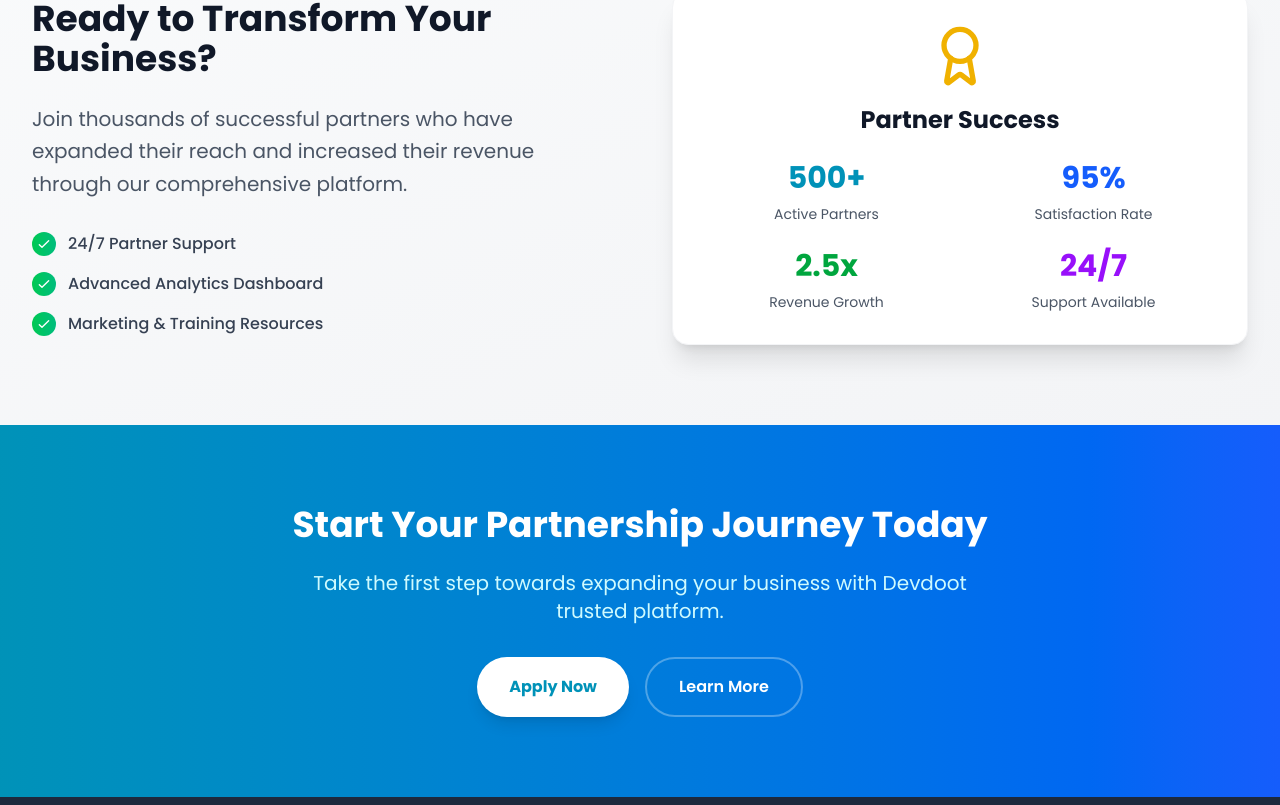
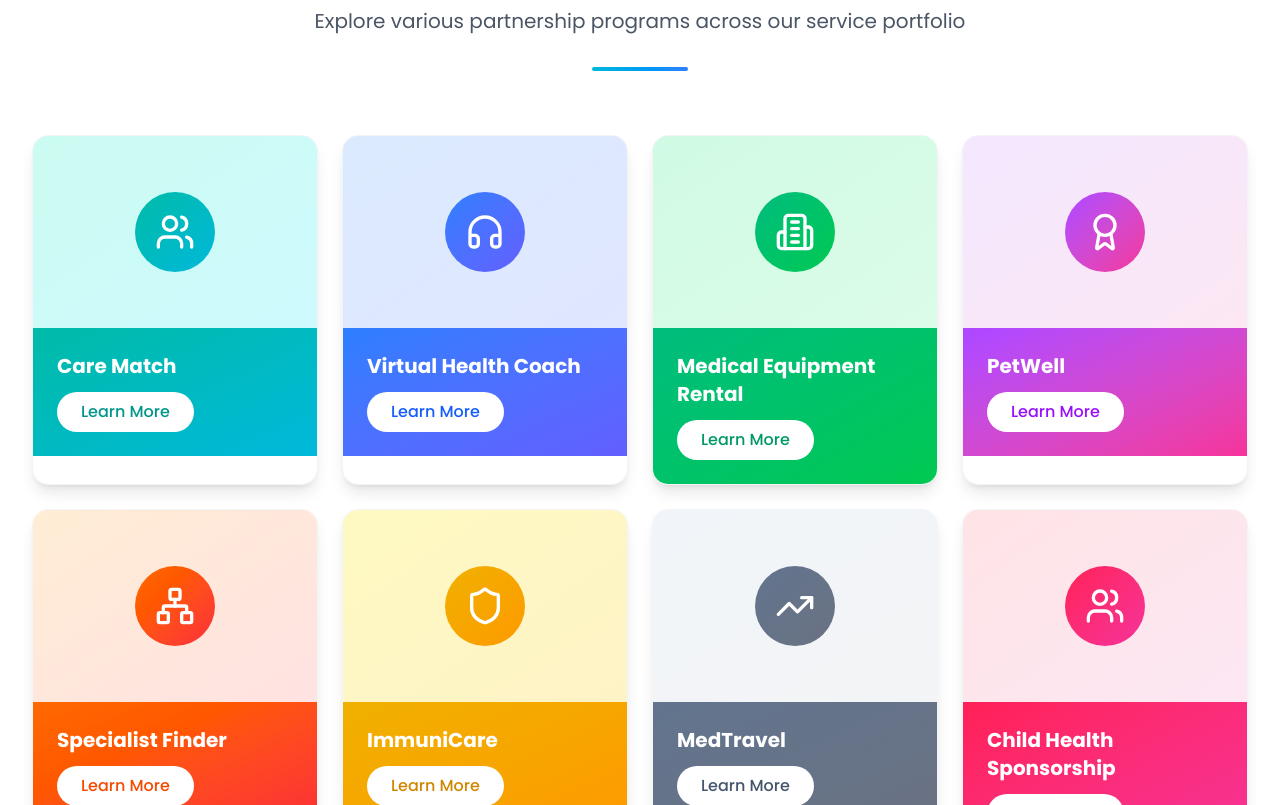
Before and after one commit to HardikJainwal/Devdoot-testing, a Next.js app: page /BeOurPartner in a window 1280 px wide. Shown: the part 1395-2200 px from the top of the page. Built offline with nearby package versions, Linux system fonts and the light colour scheme.

Commit message:
responsiveness and color issue

```diff
--- a/src/app/BeOurPartner/page.js
+++ b/src/app/BeOurPartner/page.js
@@ -139,98 +139,145 @@ export default function BeOurPartner() {
         </div>
       </section>
 
-      {/* Additional Benefits Section */}
-      <section className="py-20 bg-gradient-to-br from-gray-50 to-gray-100">
+
+      <section className="py-10 bg-white">
         <div className="max-w-7xl mx-auto px-4 sm:px-6 lg:px-8">
-          <div className="grid lg:grid-cols-2 gap-16 items-center">
-            <div>
-              <h3 className="text-3xl lg:text-4xl font-bold text-gray-900 mb-6">
-                Ready to Transform Your Business?
-              </h3>
-              <p className="text-xl text-gray-600 mb-8 leading-relaxed">
-                Join thousands of successful partners who have expanded their reach and increased their revenue through our comprehensive platform.
-              </p>
+          <div className="text-center mb-16">
+            <h2 className="text-3xl lg:text-4xl font-bold text-gray-900 mb-4">
+              Partnership Opportunities
+            </h2>
+            <p className="text-xl text-gray-600 mb-8">
+              Explore various partnership programs across our service portfolio
+            </p>
+            <div className="w-24 h-1 bg-gradient-to-r from-cyan-500 to-blue-500 mx-auto rounded-full"></div>
+          </div>
 
-              <div className="space-y-4">
-                <div className="flex items-center gap-3">
-                  <div className="w-6 h-6 bg-gradient-to-r from-green-500 to-emerald-500 rounded-full flex items-center justify-center">
-                    <svg className="w-4 h-4 text-white" fill="none" stroke="currentColor" viewBox="0 0 24 24">
-                      <path strokeLinecap="round" strokeLinejoin="round" strokeWidth={2} d="M5 13l4 4L19 7" />
-                    </svg>
-                  </div>
-                  <span className="text-gray-700 font-medium">24/7 Partner Support</span>
+          <div className="grid md:grid-cols-2 lg:grid-cols-4 gap-6">
+            {/* Care Match Card */}
+            <div className="group bg-white rounded-2xl shadow-lg hover:shadow-xl transition-all duration-300 transform hover:-translate-y-2 cursor-pointer overflow-hidden border border-gray-100">
+              <div className="relative h-48 bg-gradient-to-br from-teal-100 to-cyan-100 flex items-center justify-center">
+                <div className="w-20 h-20 bg-gradient-to-br from-teal-500 to-cyan-500 rounded-full flex items-center justify-center">
+                  <Users className="w-10 h-10 text-white" />
                 </div>
-                <div className="flex items-center gap-3">
-                  <div className="w-6 h-6 bg-gradient-to-r from-green-500 to-emerald-500 rounded-full flex items-center justify-center">
-                    <svg className="w-4 h-4 text-white" fill="none" stroke="currentColor" viewBox="0 0 24 24">
-                      <path strokeLinecap="round" strokeLinejoin="round" strokeWidth={2} d="M5 13l4 4L19 7" />
-                    </svg>
-                  </div>
-                  <span className="text-gray-700 font-medium">Advanced Analytics Dashboard</span>
-                </div>
-                <div className="flex items-center gap-3">
-                  <div className="w-6 h-6 bg-gradient-to-r from-green-500 to-emerald-500 rounded-full flex items-center justify-center">
-                    <svg className="w-4 h-4 text-white" fill="none" stroke="currentColor" viewBox="0 0 24 24">
-                      <path strokeLinecap="round" strokeLinejoin="round" strokeWidth={2} d="M5 13l4 4L19 7" />
-                    </svg>
-                  </div>
-                  <span className="text-gray-700 font-medium">Marketing & Training Resources</span>
-                </div>
+              </div>
+              <div className="p-6 bg-gradient-to-br from-teal-500 to-cyan-500 text-white">
+                <h3 className="text-xl font-bold mb-3">Care Match</h3>
+                <button className="bg-white text-teal-600 px-6 py-2 rounded-full font-medium hover:bg-gray-100 transition-colors">
+                  Learn More
+                </button>
               </div>
             </div>
 
-            <div className="relative">
-              <div className="bg-white p-8 rounded-2xl shadow-xl border border-gray-100">
-                <div className="text-center mb-6">
-                  <Award className="w-16 h-16 text-yellow-500 mx-auto mb-4" />
-                  <h4 className="text-2xl font-bold text-gray-900">Partner Success</h4>
+            {/* Virtual Health Coach Card */}
+            <div className="group bg-white rounded-2xl shadow-lg hover:shadow-xl transition-all duration-300 transform hover:-translate-y-2 cursor-pointer overflow-hidden border border-gray-100">
+              <div className="relative h-48 bg-gradient-to-br from-blue-100 to-indigo-100 flex items-center justify-center">
+                <div className="w-20 h-20 bg-gradient-to-br from-blue-500 to-indigo-500 rounded-full flex items-center justify-center">
+                  <Headphones className="w-10 h-10 text-white" />
                 </div>
+              </div>
+              <div className="p-6 bg-gradient-to-br from-blue-500 to-indigo-500 text-white">
+                <h3 className="text-xl font-bold mb-3">Virtual Health Coach</h3>
+                <button className="bg-white text-blue-600 px-6 py-2 rounded-full font-medium hover:bg-gray-100 transition-colors">
+                  Learn More
+                </button>
+              </div>
+            </div>
 
-                <div className="grid grid-cols-2 gap-6 text-center">
-                  <div className="space-y-2">
-                    <div className="text-3xl font-bold text-cyan-600">500+</div>
-                    <div className="text-gray-600 text-sm">Active Partners</div>
-                  </div>
-                  <div className="space-y-2">
-                    <div className="text-3xl font-bold text-blue-600">95%</div>
-                    <div className="text-gray-600 text-sm">Satisfaction Rate</div>
-                  </div>
-                  <div className="space-y-2">
-                    <div className="text-3xl font-bold text-green-600">2.5x</div>
-                    <div className="text-gray-600 text-sm">Revenue Growth</div>
-                  </div>
-                  <div className="space-y-2">
-                    <div className="text-3xl font-bold text-purple-600">24/7</div>
-                    <div className="text-gray-600 text-sm">Support Available</div>
-                  </div>
+            {/* Medical Equipment Rental Card */}
+            <div className="group bg-white rounded-2xl shadow-lg hover:shadow-xl transition-all duration-300 transform hover:-translate-y-2 cursor-pointer overflow-hidden border border-gray-100">
+              <div className="relative h-48 bg-gradient-to-br from-emerald-100 to-green-100 flex items-center justify-center">
+                <div className="w-20 h-20 bg-gradient-to-br from-emerald-500 to-green-500 rounded-full flex items-center justify-center">
+                  <Building2 className="w-10 h-10 text-white" />
                 </div>
+              </div>
+              <div className="p-6 bg-gradient-to-br from-emerald-500 to-green-500 text-white">
+                <h3 className="text-xl font-bold mb-3">Medical Equipment Rental</h3>
+                <button className="bg-white text-emerald-600 px-6 py-2 rounded-full font-medium hover:bg-gray-100 transition-colors">
+                  Learn More
+                </button>
+              </div>
+            </div>
+
+            {/* PetWell Card */}
+            <div className="group bg-white rounded-2xl shadow-lg hover:shadow-xl transition-all duration-300 transform hover:-translate-y-2 cursor-pointer overflow-hidden border border-gray-100">
+              <div className="relative h-48 bg-gradient-to-br from-purple-100 to-pink-100 flex items-center justify-center">
+                <div className="w-20 h-20 bg-gradient-to-br from-purple-500 to-pink-500 rounded-full flex items-center justify-center">
+                  <Award className="w-10 h-10 text-white" />
+                </div>
+              </div>
+              <div className="p-6 bg-gradient-to-br from-purple-500 to-pink-500 text-white">
+                <h3 className="text-xl font-bold mb-3">PetWell</h3>
+                <button className="bg-white text-purple-600 px-6 py-2 rounded-full font-medium hover:bg-gray-100 transition-colors">
+                  Learn More
+                </button>
+              </div>
+            </div>
+
+            {/* Specialist Finder Card */}
+            <div className="group bg-white rounded-2xl shadow-lg hover:shadow-xl transition-all duration-300 transform hover:-translate-y-2 cursor-pointer overflow-hidden border border-gray-100">
+              <div className="relative h-48 bg-gradient-to-br from-orange-100 to-red-100 flex items-center justify-center">
+                <div className="w-20 h-20 bg-gradient-to-br from-orange-500 to-red-500 rounded-full flex items-center justify-center">
+                  <Network className="w-10 h-10 text-white" />
+                </div>
+              </div>
+              <div className="p-6 bg-gradient-to-br from-orange-500 to-red-500 text-white">
+                <h3 className="text-xl font-bold mb-3">Specialist Finder</h3>
+                <button className="bg-white text-orange-600 px-6 py-2 rounded-full font-medium hover:bg-gray-100 transition-colors">
+                  Learn More
+                </button>
+              </div>
+            </div>
+
+            {/* ImmuniCare Card */}
+            <div className="group bg-white rounded-2xl shadow-lg hover:shadow-xl transition-all duration-300 transform hover:-translate-y-2 cursor-pointer overflow-hidden border border-gray-100">
+              <div className="relative h-48 bg-gradient-to-br from-yellow-100 to-amber-100 flex items-center justify-center">
+                <div className="w-20 h-20 bg-gradient-to-br from-yellow-500 to-amber-500 rounded-full flex items-center justify-center">
+                  <Shield className="w-10 h-10 text-white" />
+                </div>
+              </div>
+              <div className="p-6 bg-gradient-to-br from-yellow-500 to-amber-500 text-white">
+                <h3 className="text-xl font-bold mb-3">ImmuniCare</h3>
+                <button className="bg-white text-yellow-600 px-6 py-2 rounded-full font-medium hover:bg-gray-100 transition-colors">
+                  Learn More
+                </button>
+              </div>
+            </div>
+
+            {/* MedTravel Card */}
+            <div className="group bg-white rounded-2xl shadow-lg hover:shadow-xl transition-all duration-300 transform hover:-translate-y-2 cursor-pointer overflow-hidden border border-gray-100">
+              <div className="relative h-48 bg-gradient-to-br from-slate-100 to-gray-100 flex items-center justify-center">
+                <div className="w-20 h-20 bg-gradient-to-br from-slate-500 to-gray-500 rounded-full flex items-center justify-center">
+                  <TrendingUp className="w-10 h-10 text-white" />
+                </div>
+              </div>
+              <div className="p-6 bg-gradient-to-br from-slate-500 to-gray-500 text-white">
+                <h3 className="text-xl font-bold mb-3">MedTravel</h3>
+                <button className="bg-white text-slate-600 px-6 py-2 rounded-full font-medium hover:bg-gray-100 transition-colors">
+                  Learn More
+                </button>
+              </div>
+            </div>
+
+            {/* Child Health Sponsorship Card */}
+            <div className="group bg-white rounded-2xl shadow-lg hover:shadow-xl transition-all duration-300 transform hover:-translate-y-2 cursor-pointer overflow-hidden border border-gray-100">
+              <div className="relative h-48 bg-gradient-to-br from-rose-100 to-pink-100 flex items-center justify-center">
+                <div className="w-20 h-20 bg-gradient-to-br from-rose-500 to-pink-500 rounded-full flex items-center justify-center">
+                  <Users className="w-10 h-10 text-white" />
+                </div>
+              </div>
+              <div className="p-6 bg-gradient-to-br from-rose-500 to-pink-500 text-white">
+                <h3 className="text-xl font-bold mb-3">Child Health Sponsorship</h3>
+                <button className="bg-white text-rose-600 px-6 py-2 rounded-full font-medium hover:bg-gray-100 transition-colors">
+                  Learn More
+                </button>
               </div>
             </div>
           </div>
         </div>
       </section>
 
-
-      {/* CTA Section */}
-      <section className="py-20 bg-gradient-to-r from-cyan-600 to-blue-600 text-white">
-        <div className="max-w-4xl mx-auto text-center px-4 sm:px-6 lg:px-8">
-          <h3 className="text-3xl lg:text-4xl font-bold mb-6">
-            Start Your Partnership Journey Today
-          </h3>
-          <p className="text-xl text-cyan-100 mb-8 max-w-2xl mx-auto">
-            Take the first step towards expanding your business with Devdoot trusted platform.
-          </p>
-
-          <div className="flex flex-col sm:flex-row gap-4 justify-center">
-            <button className="bg-white text-cyan-600 font-bold px-8 py-4 rounded-full hover:bg-gray-100 transition-all duration-300 transform hover:scale-105 shadow-lg">
-              Apply Now
-            </button>
-            <button className="border-2 border-white/30 text-white font-semibold px-8 py-4 rounded-full hover:border-white/50 hover:bg-white/10 transition-all duration-300">
-              Learn More
-            </button>
-          </div>
-        </div>
-      </section>
+      {/* Additional Benefits Section */}
+      <section className="py-20 bg-gradient-to-br from-gray-50 to-gray-100"></section>
 
 
       <style jsx global>{`
--- a/src/app/components/Navbar.jsx
+++ b/src/app/components/Navbar.jsx
@@ -85,7 +85,7 @@ const Navbar = ({ onSignupClick, onLoginClick }) => {
           </button>
           <button
             onClick={handleLoginClick}
-            className="bg-[#2C8C91] text-lg text-white px-4 py-1 rounded hover:bg-teal-200 transition"
+            className="bg-[#2C8C91] text-lg text-white px-4 py-1 rounded-3xl hover:bg-teal-200 transition"
           >
             Log in
           </button>
```
Also changed, not shown: src/app/page.js (+109 -95 lines).
